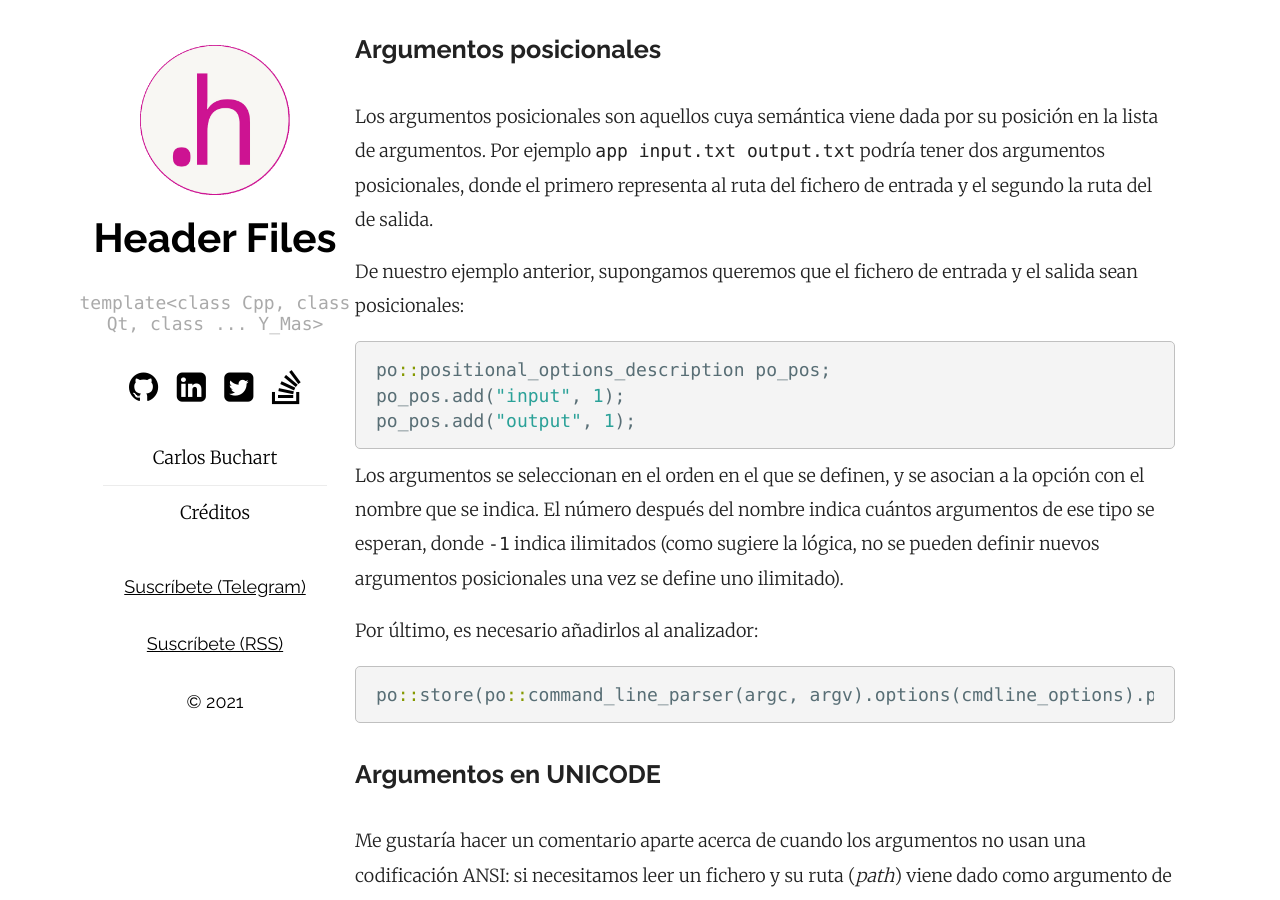
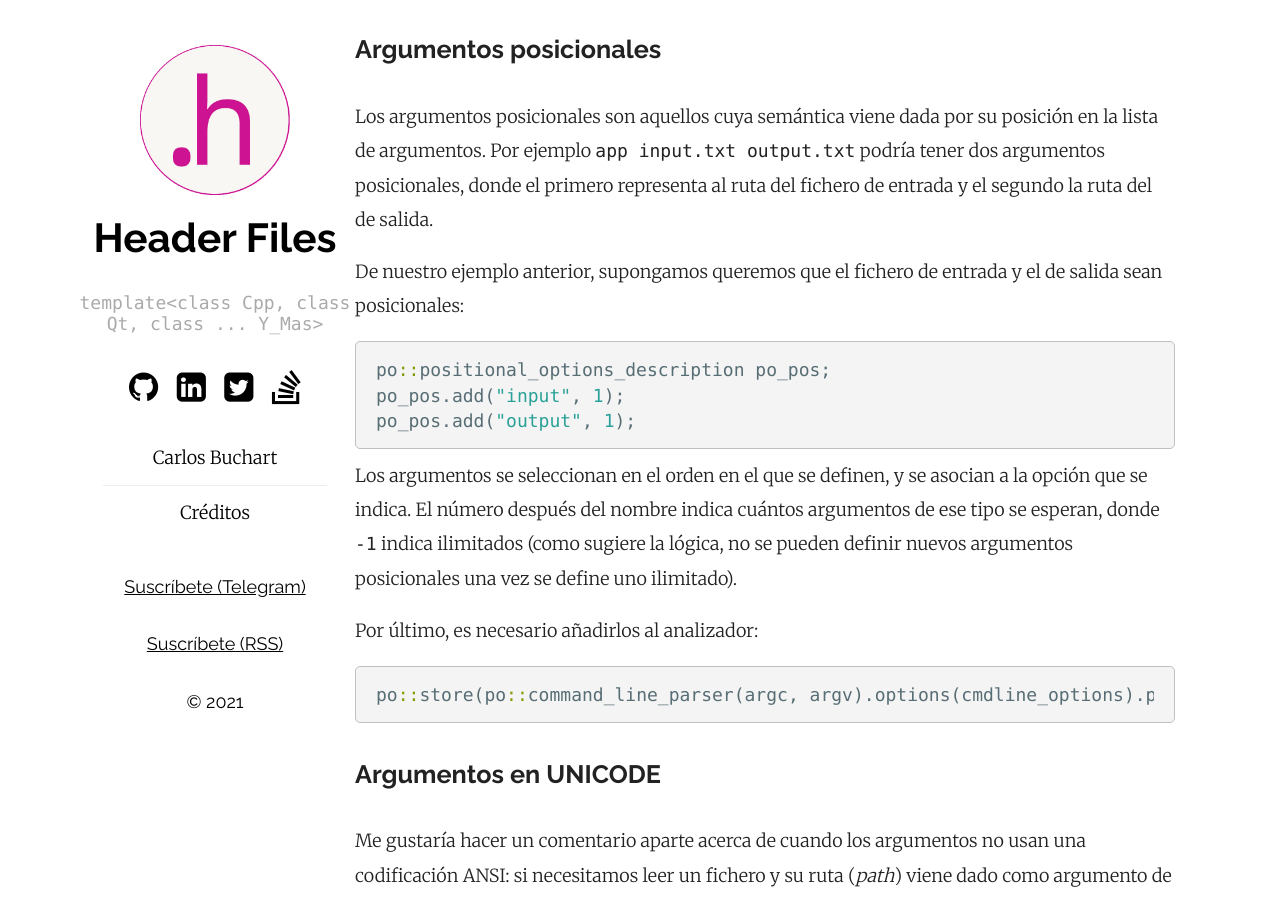
Before and after one commit to BlogHeaderFiles/BlogHeaderFiles.github.io, a Jekyll site: the page built from _posts/2021-05-07-boost-program-options.md, in a window 1280 px wide and 900 px high, scrolled down 6161 px. Built offline with Jekyll 4.4.1, drawn with Linux system fonts in a browser that asks for light colours.

Commit message:
✏Other minor typos

````diff
--- a/_posts/2021-05-07-boost-program-options.md
+++ b/_posts/2021-05-07-boost-program-options.md
@@ -172,7 +172,7 @@ verbose = po_vm["verbose"].as<bool>();
 
 Los argumentos posicionales son aquellos cuya semántica viene dada por su posición en la lista de argumentos. Por ejemplo `app input.txt output.txt` podría tener dos argumentos posicionales, donde el primero representa al ruta del fichero de entrada y el segundo la ruta del de salida.
 
-De nuestro ejemplo anterior, supongamos queremos que el fichero de entrada y el salida sean posicionales:
+De nuestro ejemplo anterior, supongamos queremos que el fichero de entrada y el de salida sean posicionales:
 
 ```cpp
 po::positional_options_description po_pos;
@@ -180,7 +180,7 @@ po_pos.add("input", 1);
 po_pos.add("output", 1);
 ```
 
-Los argumentos se seleccionan en el orden en el que se definen, y se asocian a la opción con el nombre que se indica. El número después del nombre indica cuántos argumentos de ese tipo se esperan, donde `-1` indica ilimitados (como sugiere la lógica, no se pueden definir nuevos argumentos posicionales una vez se define uno ilimitado).
+Los argumentos se seleccionan en el orden en el que se definen, y se asocian a la opción que se indica. El número después del nombre indica cuántos argumentos de ese tipo se esperan, donde `-1` indica ilimitados (como sugiere la lógica, no se pueden definir nuevos argumentos posicionales una vez se define uno ilimitado).
 
 Por último, es necesario añadirlos al analizador:
 
````
